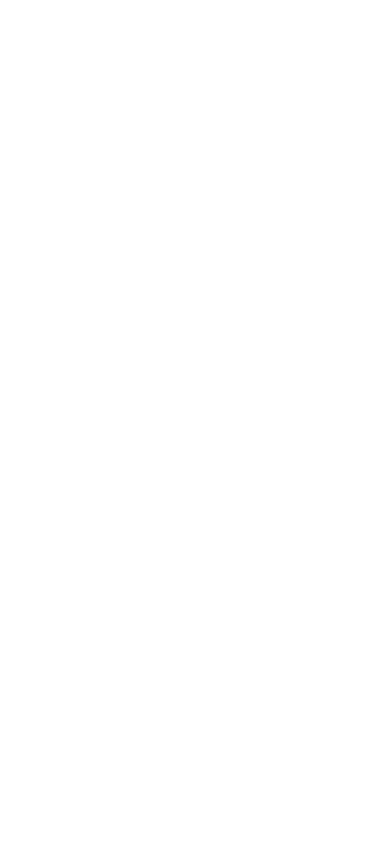
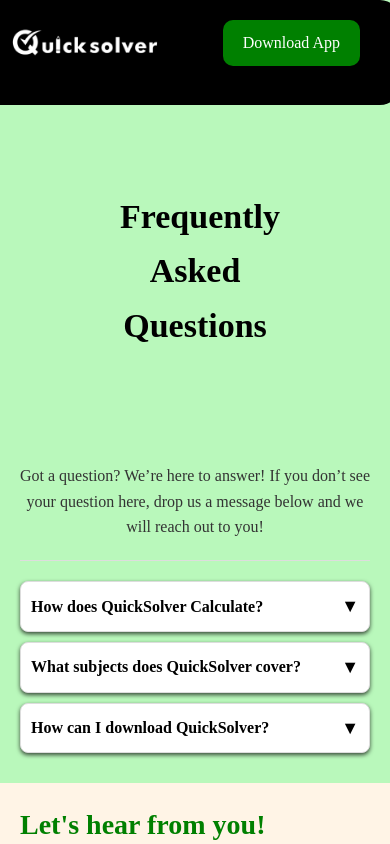
Before and after one commit to AleleChi/QuicksolverNewLandingPage, a React (Create React App) app: page /faq in a window 390 px wide. Before the commit this address had no page. Shown: the top 844 px of the page. Built offline with nearby package versions, Linux system fonts and the light colour scheme.

Commit message:
faq section added

```diff
--- a/src/App.js
+++ b/src/App.js
@@ -9,7 +9,8 @@
 import ContactSection from './components/ContactSection';
 import DownloadSection from './components/DownloadSection';
 import Footer from './components/Footer';
-import About from './components/About'; // import your new About component
+import About from './components/About'; // Import your new About component
+import FAQ from './components/FAQ'; // Import the FAQ component
 import './App.css';
 
 function AppContent() {
@@ -20,11 +21,12 @@
     frameSectionRef.current.scrollIntoView({ behavior: 'smooth' });
   };
 
-  const showHeaderFooter = location.pathname === '/' || location.pathname === '/about-us';
+  const showHeaderFooterDownload = location.pathname === '/' || location.pathname === '/about-us' || location.pathname === '/faq';
+  const showContactDownloadFooter = location.pathname === '/faq';
 
   return (
     <>
-      {showHeaderFooter && <Header scrollToFrameSection={scrollToFrameSection} />}
+      {showHeaderFooterDownload && <Header scrollToFrameSection={scrollToFrameSection} />}
       <Routes>
         <Route path="/" element={
           <>
@@ -43,9 +45,12 @@
             <DownloadSection />
           </>
         } />
+        <Route path="/faq" element={<FAQ />} />
         {/* Add other routes here */}
       </Routes>
-      {showHeaderFooter && <Footer />}
+      {showContactDownloadFooter && <ContactSection />}
+      {showHeaderFooterDownload && <DownloadSection />}
+      {showHeaderFooterDownload && <Footer />}
     </>
   );
 }
--- /dev/null
+++ b/src/components/FAQ.css
@@ -0,0 +1,49 @@
+
+.faq-page {
+    background-color: #b9f8bb;
+    padding: 160px;
+    max-width: 1200px;
+    margin: 0 auto;
+}
+
+.faq-page h1 {
+    text-align: center;
+    margin-bottom: 20px;
+    color: #000000;
+}
+
+.faq-page-h1 {
+    padding: 10px;
+    margin-top: 70px;
+}
+
+.faq-intro {
+    text-align: center;
+    margin-bottom: 30px;
+    color: #333;
+    font-size: 18px;
+}
+
+.faq-section {
+    border-top: 1px solid #ddd;
+    padding-top: 20px;
+}
+
+/* Mobile view adjustments */
+@media (max-width: 600px) {
+  .faq-page {
+    padding: 20px;
+    max-width: 100%;
+  }
+
+  .faq-page h1 {
+    padding: 100px;
+    font-size: 34px;
+    margin-bottom: 10px;
+  }
+
+  .faq-intro {
+    font-size: 16px;
+    margin-bottom: 20px;
+  }
+}
--- /dev/null
+++ b/src/components/FAQ.js
@@ -0,0 +1,35 @@
+import React from 'react';
+import FAQItem from './FAQItem';
+import './FAQ.css';
+
+const faqData = [
+  {
+    question: 'How does QuickSolver Calculate?',
+    answer: 'QuickSolver uses advanced algorithms to provide instant solutions and comprehensive learning support.',
+  },
+  {
+    question: 'What subjects does QuickSolver cover?',
+    answer: 'QuickSolver covers subjects like Chemistry, Physics, and Mathematics.',
+  },
+  {
+    question: 'How can I download QuickSolver?',
+    answer: 'You can download QuickSolver from the Google Play Store and the Apple App Store.',
+  },
+];
+
+const FAQ = () => {
+  return (
+    <div className="faq-page">
+      <h1 className='faq-page-h1'>Frequently Asked Questions</h1>
+      <p className="faq-intro">Got a question? We’re here to answer!
+      If you don’t see your question here, drop us a message below and we will reach out to you!</p>
+      <div className="faq-section">
+        {faqData.map((faq, index) => (
+          <FAQItem key={index} question={faq.question} answer={faq.answer} />
+        ))}
+      </div>
+    </div>
+  );
+};
+
+export default FAQ;
--- /dev/null
+++ b/src/components/FAQItem.css
@@ -0,0 +1,56 @@
+
+.faq-item {
+    background-color: #fff;
+    border: 1px solid #ddd;
+    border-radius: 8px;
+    margin-bottom: 10px;
+    padding: 15px;
+    cursor: pointer;
+    transition: background-color 0.3s ease, box-shadow 0.3s ease;
+    box-shadow: 0 2px 4px rgba(0, 0, 0, 0.7);
+}
+
+.faq-item:hover {
+    background-color: #E6F7E6;
+}
+
+.faq-item.open {
+    background-color: #E6F7E6;
+}
+
+.faq-question {
+    display: flex;
+    justify-content: space-between;
+    align-items: center;
+    font-weight: bold;
+    color: #000;
+}
+
+.faq-answer {
+    margin-top: 10px;
+    color: #000;
+}
+
+.faq-toggle-icon {
+    font-size: 20px;
+    color: #000;
+}
+
+/* Mobile view adjustments */
+@media (max-width: 600px) {
+  .faq-item {
+    padding: 10px;
+  }
+
+  .faq-question {
+    flex-direction: row;
+    align-items: center;
+    justify-content: space-between;
+    width: 100%;
+  }
+
+  .faq-toggle-icon {
+    font-size: 18px;
+    margin-left: auto;
+  }
+}
--- /dev/null
+++ b/src/components/FAQItem.js
@@ -0,0 +1,24 @@
+// src/components/FAQItem.js
+
+import React, { useState } from 'react';
+import './FAQItem.css';
+
+const FAQItem = ({ question, answer }) => {
+  const [isOpen, setIsOpen] = useState(false);
+
+  const toggleOpen = () => {
+    setIsOpen(!isOpen);
+  };
+
+  return (
+    <div className={`faq-item ${isOpen ? 'open' : ''}`} onClick={toggleOpen}>
+      <div className="faq-question">
+        {question}
+        <span className="faq-toggle-icon">{isOpen ? '▲' : '▼'}</span>
+      </div>
+      {isOpen && <div className="faq-answer">{answer}</div>}
+    </div>
+  );
+};
+
+export default FAQItem;
```
